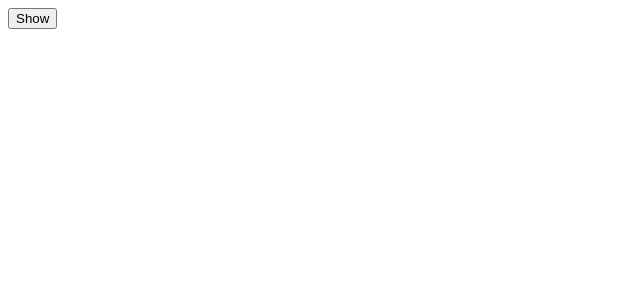
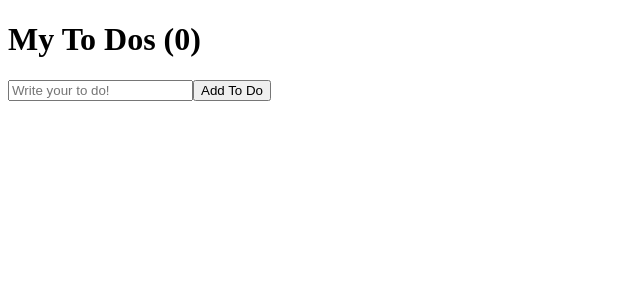
Before and after one commit to Seono-Na/react-nomad, a React (Create React App) app: page / in a window 1280 px wide. Shown: the top 300 px of the page, without its empty margins (0-640 px from the left). Built offline with nearby package versions, Linux system fonts and the light colour scheme.

Commit message:
to dos submit part1

```diff
--- a/src/App.js
+++ b/src/App.js
@@ -1,25 +1,26 @@
 
 import { useState, useEffect } from "react";
 
-function Hello() {
-  const destroydFn = () => {
-    console.log("destroy..")
-  }
-  const Hellofn = () => {
-    console.log("create Hello!")
-    return destroydFn
-  }
-  useEffect(Hellofn, [])
-  return <h1>Hello</h1>
-}
-
 function App() {
-  const [showing, setShowing] = useState(false);
-  const onClick = () => setShowing((prev) => !prev);
+  const [toDo, setToDo] = useState("");
+  const [toDos, setToDos] = useState([]);
+  const onChange = (event) => setToDo(event.target.value);
+  const onSubmit = (event) => {
+    event.preventDefault();
+    if (toDo === "") {
+      return;
+    }
+    setToDos((currentArray) => [toDo, ...currentArray])
+    setToDo("")
+  };
+  console.log(toDos)
   return (
     <div>
-      {showing ? <Hello></Hello> : null}
-      <button onClick={onClick}>{showing ? "Hide" : "Show"}</button>
+      <form onSubmit={onSubmit}>
+        <h1>My To Dos ({toDos.length})</h1>
+        <input value={toDo} onChange={onChange} type="text" placeholder="Write your to do!"></input>
+        <button>Add To Do</button>
+      </form>
     </div>
   );
 }
```
